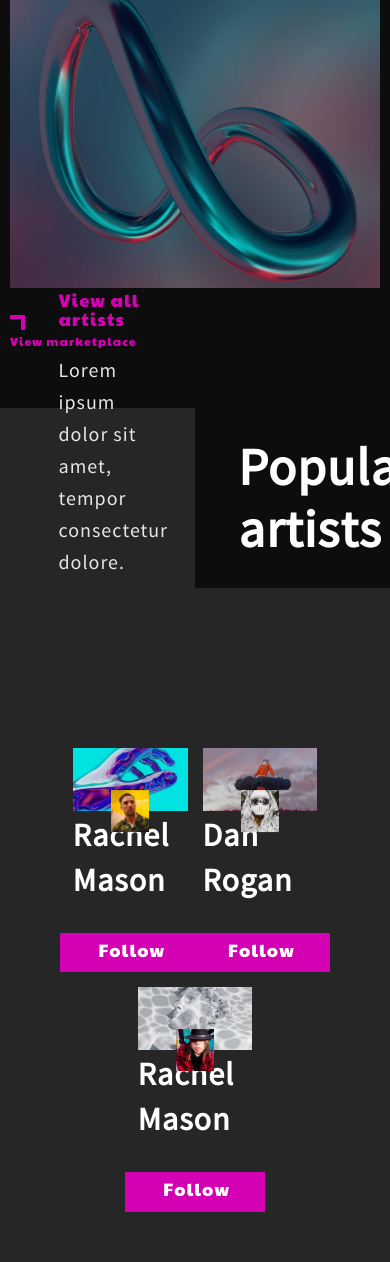
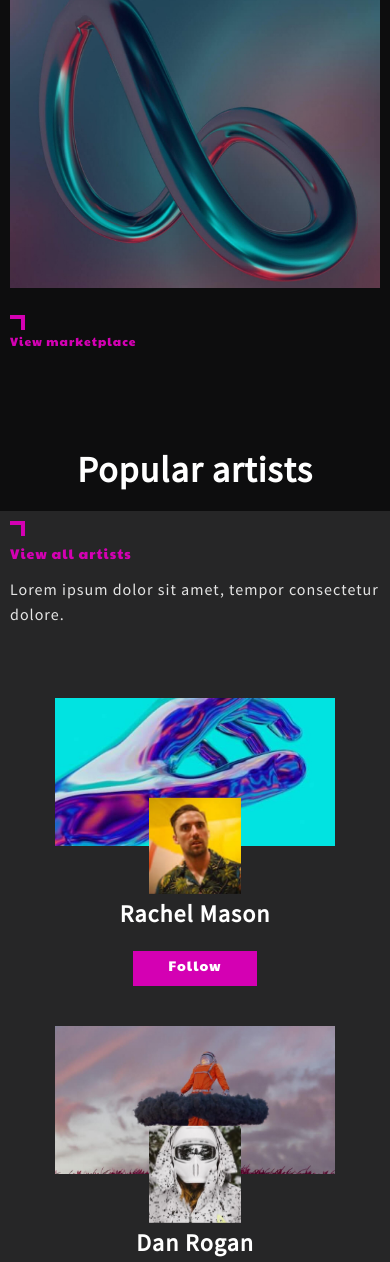
Before and after one commit to anikihref/nft-me-mock, a website: page src/index.html in a window 390 px wide. Shown: the part 3850-5112 px from the top of the page. Drawn offline with nearby package versions, Linux system fonts and the light colour scheme; files that its build step writes are made by us from their sources; files whose address does not match are found by name.

Commit message:
artists section responsive styles

```diff
--- a/src/scss/artists.scss
+++ b/src/scss/artists.scss
@@ -16,7 +16,7 @@
         text-align: left;
         padding-left: 15%;
         padding-bottom: 10px;
-        padding-right: 50px;
+        padding-right: 20px;
     }
 
     &__button-style-element {
@@ -47,20 +47,21 @@
         background-color: $black;
         font-size: rem(52px);
         line-height: 120%;
-
     }
 
     &__container {
         display: flex;
         justify-content: center;
         flex-wrap: wrap;
-        gap: 15px;
+        column-gap: 15px;
+        row-gap: 40px;
         padding-top: 160px;
         padding-bottom: 165px;
     }
 
     &__item {
         max-width: 31%;
+        min-width: 280px;
         display: flex;
         flex-direction: column;
         align-items: center;
@@ -98,11 +99,125 @@
     &__item-button {
 
         background-color: $pink;
-        font-size: 18px;
+        font-size: rem(18px);
         line-height: 110%;
         font-family: $titleFont;
-        max-height: 40px;
-        max-width: 140px;
         padding: 7px 38px 13px;
     }
 }
+
+@media (max-width: 1024px) {
+    .artists {
+        &__header {
+            height: 150px;
+        }
+
+        &__button {
+            padding-left: 20px;
+        }
+
+        &__button-text {
+            font-size: rem(16px);
+            margin-top: 10px;
+            margin-bottom: 25px;
+        }
+
+        &__button-content {
+            font-size: rem(16px);
+        }
+
+        &__title {
+            text-align: center;
+            justify-content: center;
+            padding: 0 10px;
+            font-size: rem(46px);
+        }
+
+        &__container {
+            padding-top: 130px;
+            padding-bottom: 135px;
+        }
+
+
+        &__item-name {
+            font-size: rem(28px);
+            line-height: 140%;
+            margin-bottom: 20px;
+            margin-top: -45px;
+        }
+
+        &__item-button {
+            font-size: rem(16px);
+            padding: 7px 35px 13px;
+        }
+    }
+}
+
+@media (max-width: 768px) {
+    .artists {
+        margin-top: 100px;
+        &__header {
+            height: 130px;
+        }
+
+        &__button {
+            padding-left: 10px;
+        }
+
+        &__button-text {
+            font-size: rem(14px);
+            margin-top: 10px;
+            margin-bottom: 15px;
+        }
+
+        &__button-content {
+            font-size: rem(16px);
+        }
+
+        &__title {
+            font-size: rem(36px);
+        }
+
+        &__container {
+            padding-top: 100px;
+            padding-bottom: 105px;
+        }
+
+
+        &__item-name {
+            font-size: rem(24px);
+            margin-bottom: 20px;
+            margin-top: -45px;
+        }
+
+        &__item-button {
+            font-size: rem(14px);
+        }
+
+    }
+}
+
+@media (max-width: 576px) {
+    .artists {
+        &__header {
+            flex-direction: column-reverse;
+            height: auto;
+        }
+
+        &__button {
+            width: 100%;
+            padding: 10px;
+        }
+
+
+        &__title {
+            padding-bottom: 20px;
+            width: 100%;
+        }
+
+        &__container {
+            padding-top: 60px;
+            padding-bottom: 65px;
+        }
+    }
+}
```
Also changed, not shown: dist/css/style.css, dist/css/style.min.css.
